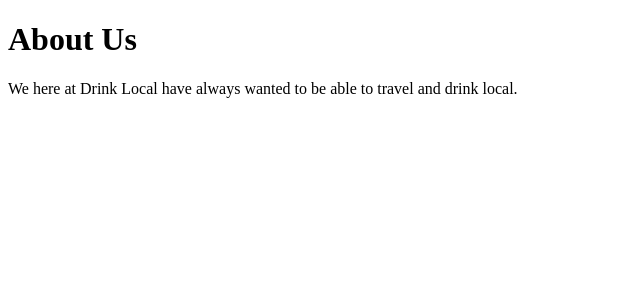
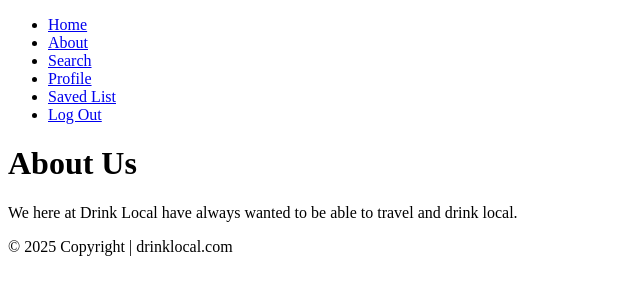
Before and after one commit to foxnathan1190/unit1-final-project-beersAndBreweries, a React (Vite) app in the folder beers-and-breweries/: page /about in a window 1280 px wide. Shown: the top 300 px of the page, without its empty margins (0-640 px from the left). Built offline with nearby package versions, Linux system fonts and the light colour scheme.

Commit message:
Built out the rest of the pages and added some more links.

```diff
--- a/beers-and-breweries/src/components/About.jsx
+++ b/beers-and-breweries/src/components/About.jsx
@@ -1,14 +1,37 @@
-import { Link } from "react-router";
+import { Outlet, Link } from "react-router";
 
 const About = () => {
 
     return (
         <div>
+            <nav>
+                <ul>
+                    <li>
+                        <Link to="/">Home</Link>
+                    </li>
+                    <li>
+                        <Link to="/about">About</Link>
+                    </li>
+                    <li>
+                        <Link to="/search">Search</Link>
+                    </li>
+                    <li>
+                        <Link to="/profilePage">Profile</Link>
+                    </li>
+                    <li>
+                        <Link to="/savedList">Saved List</Link>
+                    </li>
+                    <li>
+                        <Link to="/loginPage">Log Out</Link>
+                    </li>
+                </ul>
+            </nav>
+            <Outlet />
             <h1>About Us</h1>
-            <Link to="/about"></Link>
             <p>
                 We here at Drink Local have always wanted to be able to travel and drink local.
             </p>
+            <footer>&copy;  2025 Copyright | drinklocal.com</footer>
         </div>
     );
 }
--- a/beers-and-breweries/src/components/CreateProfile.jsx
+++ b/beers-and-breweries/src/components/CreateProfile.jsx
@@ -13,18 +13,20 @@
         <div>
             <h1>Create Profile</h1>
             <form>
-                <label htmlFor="fname">First Name:</label><br/>
-                <input type="text" id="fname" name="fname"></input><br/>
-                <label htmlFor="lname">Last Name:</label><br/>
-                <input type="text" id="lname" name="lname"></input><br/>
+                <label htmlFor="fName">First Name:</label><br/>
+                <input type="text" id="fName" name="fName"></input><br/>
+                <label htmlFor="lName">Last Name:</label><br/>
+                <input type="text" id="lName" name="lName"></input><br/>
+                <label htmlFor="username">Username:</label><br/>
+                <input type="text" id="username" name="username"></input><br/>
                 <label htmlFor="email">Email:</label><br/>
                 <input type="email" id="email" name="email"></input><br/>
                 <label htmlFor="password">Password:</label><br/>
                 <input type="password" id="password" name="password"></input><br/>
                 <label htmlFor="confirmPassword">Confirm Password:</label><br/>
                 <input type="password" id="confirmPassword" name="confirmPassword"></input><br/>
-                <label htmlFor="faveBeer">Favorite Beer:</label><br/>
-                <input type="text" id="favBeer" name="favBeer"></input><br/>
+                <label htmlFor="faveBrewery">Favorite Brewery:</label><br/>
+                <input type="text" id="favBrewery" name="favBrewery"></input><br/>
                 <button onClick={handleClick} type="submit">Submit</button>
             </form>
         </div>
--- a/beers-and-breweries/src/components/LoginPage.jsx
+++ b/beers-and-breweries/src/components/LoginPage.jsx
@@ -1,7 +1,16 @@
 const LoginPage = () => {
     return (
         <div>
-
+            <h1>Drink Local</h1>
+            <h3>Login</h3>
+            <form>
+                <label htmlFor="username">Username: </label><br/>
+                <input type="text" id="username" name="username"></input><br/>
+                <label htmlFor="password">Password: </label><br/>
+                <input type="password" id="password" name="password"></input><br/>
+                <button type="submit">Login</button>
+                <button type="submit">Create Account</button>
+            </form>
         </div>
     );
 }
--- a/beers-and-breweries/src/components/Main.jsx
+++ b/beers-and-breweries/src/components/Main.jsx
@@ -18,10 +18,13 @@
                     <li>
                         <Link to="/savedList">Saved List</Link>
                     </li>
+                    <li>
+                        <Link to="/loginPage">Log Out</Link>
+                    </li>
                 </ul>
             </nav>
             <Outlet />
-            <footer>&copy;  2025 Copyright drinklocal.com</footer>
+            <footer>&copy;  2025 Copyright | drinklocal.com</footer>
         </>
     );
 }
--- a/beers-and-breweries/src/components/ProfilePage.jsx
+++ b/beers-and-breweries/src/components/ProfilePage.jsx
@@ -1,7 +1,33 @@
+import { Outlet, Link } from "react-router";
+
 const ProfilePage = () => {
-    return(
+    return (
         <div>
-
+            <nav>
+                <ul>
+                    <li>
+                        <Link to="/">Home</Link>
+                    </li>
+                    <li>
+                        <Link to="/about">About</Link>
+                    </li>
+                    <li>
+                        <Link to="/search">Search</Link>
+                    </li>
+                    <li>
+                        <Link to="/profilePage">Profile</Link>
+                    </li>
+                    <li>
+                        <Link to="/savedList">Saved List</Link>
+                    </li>
+                    <li>
+                        <Link to="/loginPage">Log Out</Link>
+                    </li>
+                </ul>
+            </nav>
+            <Outlet />
+            <h1>Profile</h1>
+            <footer>&copy;  2025 Copyright | drinklocal.com</footer>
         </div>
     );
 }
--- a/beers-and-breweries/src/components/SavedList.jsx
+++ b/beers-and-breweries/src/components/SavedList.jsx
@@ -1,7 +1,33 @@
+import { Outlet, Link } from "react-router";
+
 const SavedList = () => {
-    return(
+    return (
         <div>
-
+            <nav>
+                <ul>
+                    <li>
+                        <Link to="/">Home</Link>
+                    </li>
+                    <li>
+                        <Link to="/about">About</Link>
+                    </li>
+                    <li>
+                        <Link to="/search">Search</Link>
+                    </li>
+                    <li>
+                        <Link to="/profilePage">Profile</Link>
+                    </li>
+                    <li>
+                        <Link to="/savedList">Saved List</Link>
+                    </li>
+                    <li>
+                        <Link to="/loginPage">Log Out</Link>
+                    </li>
+                </ul>
+            </nav>
+            <Outlet />
+            <h1>Your Saved Breweries</h1>
+            <footer>&copy;  2025 Copyright | drinklocal.com</footer>
         </div>
     );
 }
--- a/beers-and-breweries/src/components/Search.jsx
+++ b/beers-and-breweries/src/components/Search.jsx
@@ -1,10 +1,11 @@
 import { useState, useEffect } from "react";
+import { Outlet, Link } from "react-router";
 
 const Search = () => {
     const [data, setData] = useState([]);
 
     const breweryData = async () => {
-    try{
+        try {
             let response = await fetch('https://api.openbrewerydb.org/v1/breweries')
             setData(await response.json());
             console.log(data);
@@ -25,6 +26,29 @@
 
     return (
         <div>
+            <nav>
+                <ul>
+                    <li>
+                        <Link to="/">Home</Link>
+                    </li>
+                    <li>
+                        <Link to="/about">About</Link>
+                    </li>
+                    <li>
+                        <Link to="/search">Search</Link>
+                    </li>
+                    <li>
+                        <Link to="/profilePage">Profile</Link>
+                    </li>
+                    <li>
+                        <Link to="/savedList">Saved List</Link>
+                    </li>
+                    <li>
+                        <Link to="/loginPage">Log Out</Link>
+                    </li>
+                </ul>
+            </nav>
+            <Outlet />
             <h1>Search</h1>
             <form>
                 <lable htmlFor="searchBar">Search Breweries by City: </lable>
@@ -32,10 +56,11 @@
                 <button type="button" /*onClick={handleSearchClick}*/ >See Breweries</button>
                 <ul>
                     {data.map((data) => (
-                        <li key={data.id}>{data.name} | {data.city}, {data.state}</li>
+                        <li key={data.id}>{data.name} | {data.city}, {data.state} <button type="button">Save</button></li>
                     ))}
                 </ul>
             </form>
+            <footer>&copy;  2025 Copyright | drinklocal.com</footer>
         </div>
     );
 }
```
Lines whose indentation alone changed are shown as unchanged.
